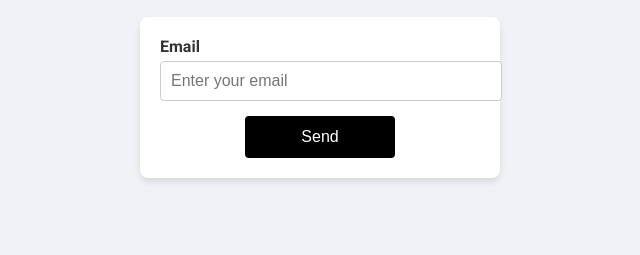
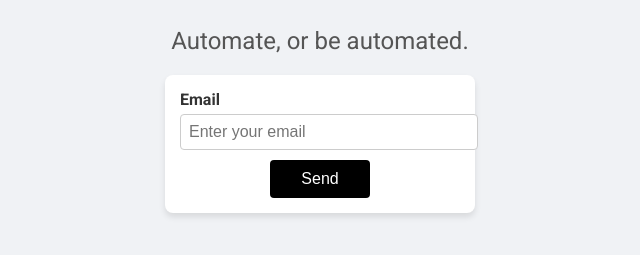
Before and after one commit to AXbrains/axbrains.github.io, a plain HTML site: page index.html in a window 1280 px wide. Shown: the part 227-482 px from the top of the page, without its empty margins (320-960 px from the left). Drawn offline with Linux system fonts and the light colour scheme.

Commit message:
automate

```diff
--- a/index.html
+++ b/index.html
@@ -21,12 +21,12 @@
         #typing-effect { font-size: 2em; margin: 20px; display: flex; align-items: center; justify-content: center; white-space: nowrap; padding-right: 15px; }
         #typing-effect::after { content: '|'; width: 2px; height: 1em; background-color: black; animation: blink 0.7s infinite; margin-left: 5px; }
         #typing-effect.typing-complete::after { display: none; }
-        #final-text { font-size: 1.5em; color: #555; margin-top: 10px; display: none; }
-        #email-form { display: flex; flex-direction: column; align-items: center; background: #fff; padding: 20px; border-radius: 8px; box-shadow: 0 4px 6px rgba(0,0,0,0.1); width: 320px; margin: 0 auto; }
-        #email-form label { flex-direction: column; margin-bottom: 15px; font-weight: bold; font-size: 1em; width: 100%; }
-        #email-form input, #email-form textarea { padding: 10px; font-size: 1em; margin-top: 5px; border: 1px solid #ccc; border-radius: 4px; width: 100%; transition: border-color 0.3s ease; }
-        #email-form input:focus, #email-form textarea:focus { border-color: #007BFF; outline: none; }
-        #email-form button { padding: 12px; font-size: 1em; cursor: pointer; background-color: #000; color: #fff; border: none; border-radius: 4px; transition: background-color 0.3s ease; width: 100%; max-width: 150px; }
+        #final-text { font-size: 1.5em; color: #555; margin-top: 10px; text-align: center; }
+        #email-form { display: flex; flex-direction: column; align-items: center; background: #fff; padding: 15px; border-radius: 8px; box-shadow: 0 4px 6px rgba(0,0,0,0.1); width: 280px; margin: 20px auto; }
+        #email-form label { margin-bottom: 10px; font-weight: bold; font-size: 1em; width: 100%; text-align: left; }
+        #email-form input { padding: 8px; font-size: 1em; margin-top: 5px; border: 1px solid #ccc; border-radius: 4px; width: 100%; transition: border-color 0.3s ease; }
+        #email-form input:focus { border-color: #007BFF; outline: none; }
+        #email-form button { padding: 10px; font-size: 1em; cursor: pointer; background-color: #000; color: #fff; border: none; border-radius: 4px; transition: background-color 0.3s ease; width: 100%; max-width: 100px; }
         #email-form button:hover { background-color: #333; }
         #confirmation { display: none; margin-top: 10px; color: green; font-weight: bold; font-size: 1.2em; text-align: center; }
     </style>
@@ -47,12 +47,9 @@
 
         function type() {
             const typingEffect = document.getElementById('typing-effect');
-            const finalText = document.getElementById('final-text');
 
             if (count >= texts.length) {
-                // Quan es completa l'efecte de typing, mostra el text final
                 typingEffect.classList.add('typing-complete');
-                finalText.style.display = 'block';
                 return;
             }
 
```
